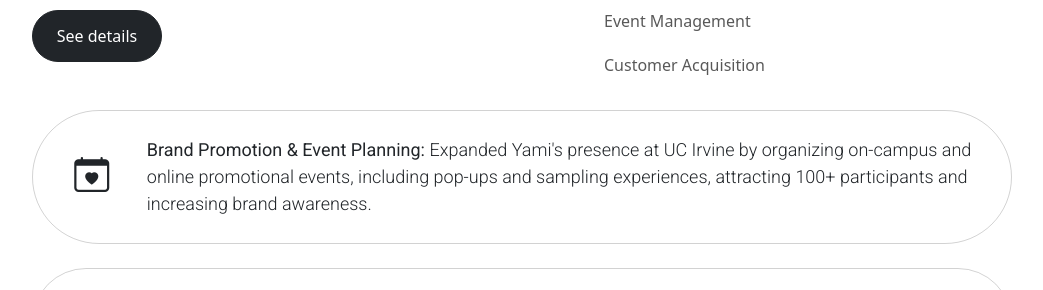
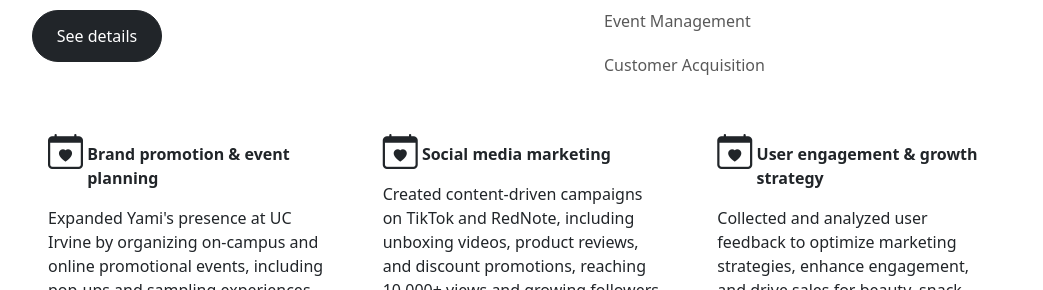
Before and after one commit to anagaomy/anagao, a website: page index.html in a window 1280 px wide. Shown: the part 2004-2294 px from the top of the page, without its empty margins (118-1161 px from the left). Drawn offline with nearby package versions, Linux system fonts and the light colour scheme; a web font is replaced by a local one.

Commit message:
update work description format

```diff
--- a/index.html
+++ b/index.html
@@ -141,41 +141,80 @@ EMAIL: gaomy@uci.edu
                     </div>
                 </div>
 
-                <div class="card work-description mb-4" style="background-color: transparent; border-radius: 100px;" data-aos="fade-up" data-aos-duration="1000">
-                    <div class="row g-0 align-items-center">
-                        <div class="col-md-1 d-flex justify-content-center">
+                <div class="row row-cols-3 yami-description-container">
+                    <div class="col">
+                        <div class="card h-100" style="background-color: rgba(255, 255, 255, 0.5); border-width: 0; border-radius: 20px" data-aos="fade-up" data-aos-duration="1000">
+                            <div class="card-body">
+                                <div class="row g-0" style="text-align: left;">
+                                    <div class="col-md-1 d-flex">
                                         <i class="bi bi-calendar-heart work-icon"></i>
                                     </div>
                                     <div class="col-md-11">
                                         <div class="card-body work-msg">
-                                <strong>Brand Promotion & Event Planning: </strong>Expanded Yami's presence at UC Irvine by organizing on-campus and online promotional events, including pop-ups and sampling experiences, attracting 100+ participants and increasing brand awareness.
+                                            <strong>Brand promotion & event planning</strong>
+                                        </div>
+                                    </div>
+                                    <p>Expanded Yami's presence at UC Irvine by organizing on-campus and online promotional events, including pop-ups and sampling experiences, attracting 100+ participants and increasing brand awareness.</p>
                                 </div>
                             </div>
                         </div>
                     </div>
-                <div class="card work-description mb-4" style="background-color: transparent; border-radius: 100px;" data-aos="fade-up" data-aos-duration="1000">
-                    <div class="row g-0 align-items-center">
-                        <div class="col-md-1 d-flex justify-content-center">
-                            <i class="bi bi-tiktok work-icon"></i>
+                    <div class="col">
+                        <div class="card h-100" style="background-color: rgba(255, 255, 255, 0.5); border-width: 0; border-radius: 20px" data-aos="fade-up" data-aos-duration="1000">
+                            <div class="card-body">
+                                <div class="row g-0" style="text-align: left;">
+                                    <div class="col-md-1 d-flex">
+                                        <i class="bi bi-calendar-heart work-icon"></i>
                                     </div>
                                     <div class="col-md-11">
                                         <div class="card-body work-msg">
-                                <strong>Social Media Marketing: </strong>Created content-driven campaigns on TikTok and RedNote, including unboxing videos, product reviews, and discount promotions, reaching 10,000+ views and growing followers by 45%.
+                                            <strong>Social media marketing</strong>
+                                        </div>
+                                    </div>
+                                    <p>Created content-driven campaigns on TikTok and RedNote, including unboxing videos, product reviews, and discount promotions, reaching 10,000+ views and growing followers by 45%.</p>
                                 </div>
                             </div>
                         </div>
                     </div>
-                <div class="card work-description mb-4" style="background-color: transparent; border-radius: 100px;" data-aos="fade-up" data-aos-duration="1000">
-                    <div class="row g-0 align-items-center">
-                        <div class="col-md-1 d-flex justify-content-center">
-                            <i class="bi bi-people work-icon"></i>
+                    <div class="col">
+                        <div class="card h-100" style="background-color: rgba(255, 255, 255, 0.5); border-width: 0; border-radius: 20px" data-aos="fade-up" data-aos-duration="1000">
+                            <div class="card-body">
+                                <div class="row g-0" style="text-align: left;">
+                                    <div class="col-md-1 d-flex">
+                                        <i class="bi bi-calendar-heart work-icon"></i>
                                     </div>
                                     <div class="col-md-11">
                                         <div class="card-body work-msg">
-                                <strong>User Engagement & Growth Strategy: </strong>Collected and analyzed user feedback to optimize marketing strategies, enhance engagement, and drive sales for beauty, snack, and lifestyle products.
+                                            <strong>User engagement & growth strategy</strong>
+                                        </div>
+                                    </div>
+                                    <p>Collected and analyzed user feedback to optimize marketing strategies, enhance engagement, and drive sales for beauty, snack, and lifestyle products.</p>
                                 </div>
                             </div>
                         </div>
+                    </div>
+
+             </section>
+
+            <!-- Projects -->
+            <section id="projects">
+                <h3 class="projects-title">Academic Projects</h3>
+                <div class="carousel-wrapper">
+                    <div id="carouselExampleDark" class="carousel carousel-dark slide" data-bs-ride="carousel">
+                        <div class="carousel-indicators">
+                        </div>
+                        <div class="carousel-inner">
+                        </div>
+                        <button class="carousel-control-prev" type="button" data-bs-target="#carouselExampleDark" data-bs-slide="prev">
+                            <span class="carousel-control-prev-icon" aria-hidden="true"></span>
+                            <span class="visually-hidden">Previous</span>
+                        </button>
+                        <button class="carousel-control-next" type="button" data-bs-target="#carouselExampleDark" data-bs-slide="next">
+                            <span class="carousel-control-next-icon" aria-hidden="true"></span>
+                            <span class="visually-hidden">Next</span>
+                        </button>
+                    </div>
+                    <a href="projects.html" class="btn btn-outline-light rounded-5 mt-4 mb-3 custom-button" type="button" style="--bs-btn-padding-y: .8rem;">View details</a>
                 </div>
             </section>
 
@@ -342,28 +381,6 @@ EMAIL: gaomy@uci.edu
                 </div>
             </section>
 
-            <!-- Projects -->
-            <section id="projects">
-                <h3 class="projects-title">Academic Projects</h3>
-                <div class="carousel-wrapper">
-                    <div id="carouselExampleDark" class="carousel carousel-dark slide" data-bs-ride="carousel">
-                        <div class="carousel-indicators">
-                        </div>
-                        <div class="carousel-inner">
-                        </div>
-                        <button class="carousel-control-prev" type="button" data-bs-target="#carouselExampleDark" data-bs-slide="prev">
-                            <span class="carousel-control-prev-icon" aria-hidden="true"></span>
-                            <span class="visually-hidden">Previous</span>
-                        </button>
-                        <button class="carousel-control-next" type="button" data-bs-target="#carouselExampleDark" data-bs-slide="next">
-                            <span class="carousel-control-next-icon" aria-hidden="true"></span>
-                            <span class="visually-hidden">Next</span>
-                        </button>
-                    </div>
-                    <a href="projects.html" class="btn btn-outline-light rounded-5 mt-4 mb-3 custom-button" type="button" style="--bs-btn-padding-y: .8rem;">View details</a>
-                </div>
-            </section>
-
             <!-- Involvement -->
             <section id="involvement">
                 <h3 class="involvement-title">Involvement</h3>
--- a/js/home.js
+++ b/js/home.js
@@ -149,3 +149,49 @@ techListsDiv.forEach((techList, index) => {
       techList.append(techDiv);
   })
 });
+
+
+// Yami work descriptions
+const yamiWorkDescription = [
+  {
+    icon: "bi bi-calendar-heart work-icon",
+    subtitle: "Brand promotion & event planning",
+    description: "Expanded Yami's presence at UC Irvine by organizing on-campus and online promotional events, including pop-ups and sampling experiences, attracting 100+ participants and increasing brand awareness."
+  },
+  {
+    icon: "bi bi-tiktok work-icon",
+    subtitle: "Social media marketing",
+    description: "Created content-driven campaigns on TikTok and RedNote, including unboxing videos, product reviews, and discount promotions, reaching 10,000+ views and growing followers by 45%."
+  },
+  {
+    icon: "bi bi-people work-icon",
+    subtitle: "User engagement & growth strategy",
+    description: "Collected and analyzed user feedback to optimize marketing strategies, enhance engagement, and drive sales for beauty, snack, and lifestyle products."
+  }
+];
+
+
+// const yamiContainer = document.querySelector(".yami-description-container");
+
+// yamiWorkDescription.forEach((description) => {
+//   const descriptionHTML = `
+//     <div class="col">
+//       <div class="card h-100" style="background-color: rgba(255, 255, 255, 0.5); border-width: 0; border-radius: 20px" data-aos="fade-up" data-aos-duration="1000">
+//           <div class="card-body">
+//               <div class="row g-0" style="text-align: left;">
+//                   <div class="col-md-1 d-flex">
+//                       <i class="${description.icon}"></i>
+//                   </div>
+//                   <div class="col-md-11">
+//                       <div class="card-body work-msg">
+//                           <strong>${description.subtitle}</strong>
+//                       </div>
+//                   </div>
+//                   <p>${description.description}</p>
+//               </div>
+//           </div>
+//       </div>
+//     </div>
+//   `;
+//   yamiContainer.insertAdjacentHTML('beforeend', descriptionHTML);
+// });
```
Lines whose indentation alone changed are shown as unchanged.
